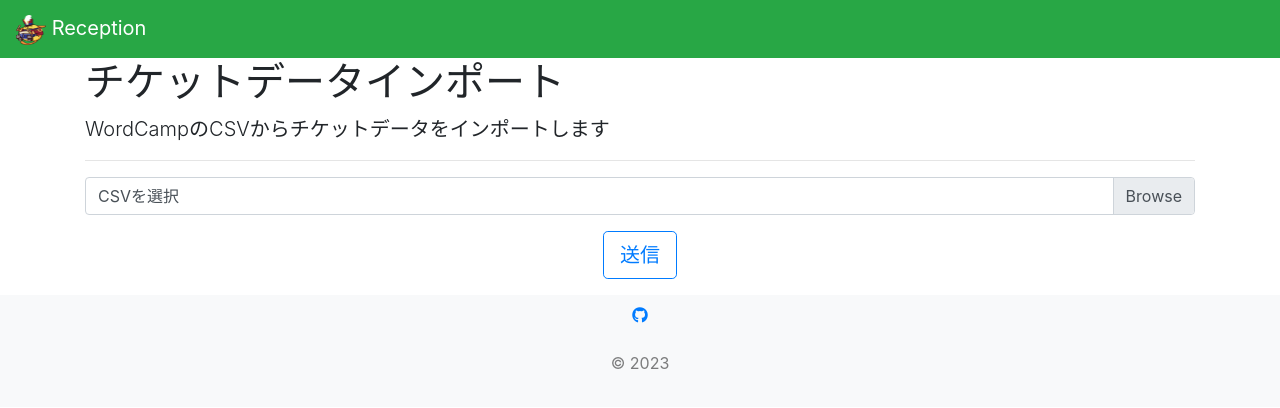
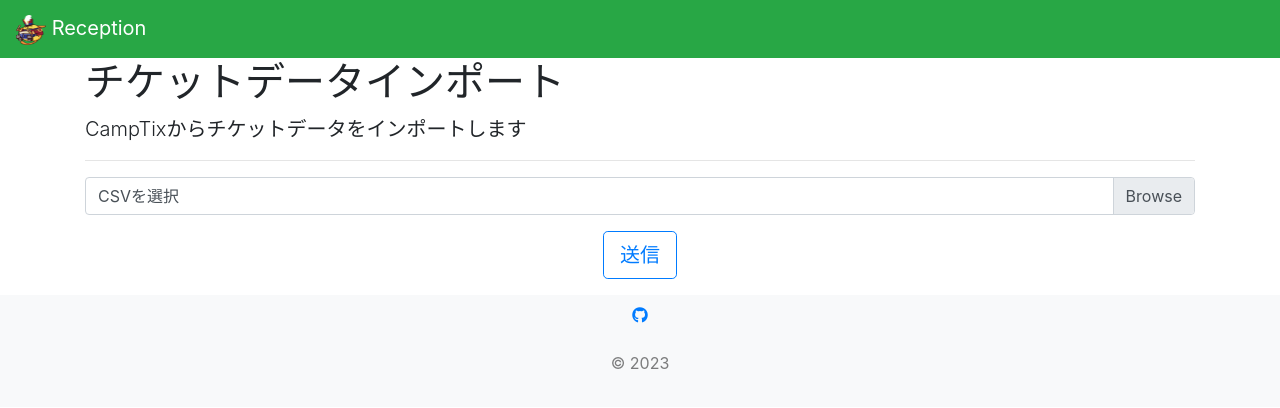
Before and after one commit to wct2019/wp-checkin, a PHP site: page /ticket/templates/import.phtml in a window 1280 px wide. Shown: the top 408 px of the page. Run offline with PHP 8.4, Linux system fonts and the light colour scheme; style sheets or scripts are compiled from the project's sources; some libraries are stand-ins or nearby versions.

Commit message:
CSVインポート機能の修正

```diff
--- a/app/templates/footer.php
+++ b/app/templates/footer.php
@@ -3,12 +3,12 @@
 <footer class="navbar navbar-light bg-light">
 	<div class="container d-block">
 		<p class="text-center">
-			<a href="https://github.com/wct2019/wp-checkin"><i class="fab fa-github"></i></a>
+			<a href="https://github.com/wct2023/wp-checkin"><i class="fab fa-github"></i></a>
 		</p>
 
 		<p class="text-center">
 			<span class="navbar-text">
-				&copy; 2023 <a href="https://tokyo.wordcamp.org/2023"><?php echo getenv('WORDCAMP_NAME'); ?></a>
+				&copy; 2023 <a href="<?php echo getenv('WORDCAMP_OFFICIAL_SITE_URL'); ?>"><?php echo getenv('WORDCAMP_NAME'); ?></a>
 			</span>
 		</p>
 	</div>
--- a/app/templates/header.php
+++ b/app/templates/header.php
@@ -4,7 +4,7 @@
     <meta charset="utf-8"/>
     <title>WP Checkin - <?php echo getenv('WORDCAMP_NAME'); ?></title>
     <meta name="viewport" content="width=device-width, initial-scale=1, maximum-scale=1, user-scalable=no">
-    <meta name="description" content="A Reception Tool for WordCamp Tokyo 2023" />
+    <meta name="description" content="A Reception Tool for <?php echo getenv('WORDCAMP_NAME'); ?>" />
 
 	<link rel="stylesheet" href="https://stackpath.bootstrapcdn.com/bootstrap/4.2.1/css/bootstrap.min.css" integrity="sha384-GJzZqFGwb1QTTN6wy59ffF1BuGJpLSa9DkKMp0DgiMDm4iYMj70gZWKYbI706tWS" crossorigin="anonymous">
     <link href='/assets/css/style.css?s=<?= filemtime(dirname(__DIR__) . '/public/assets/css/style.css') ?>'
--- a/app/templates/import.phtml
+++ b/app/templates/import.phtml
@@ -2,7 +2,7 @@
 
     <header class="page-header">
         <h1 class="page-header-title">チケットデータインポート</h1>
-        <p class="lead">WordCampのCSVからチケットデータをインポートします</p>
+        <p class="lead">CampTixからチケットデータをインポートします</p>
     </header>
 
     <hr />
```
Also changed, not shown: app/src/WCTokyo/WpCheckin/TicketApi.php (+9 -9 lines).
